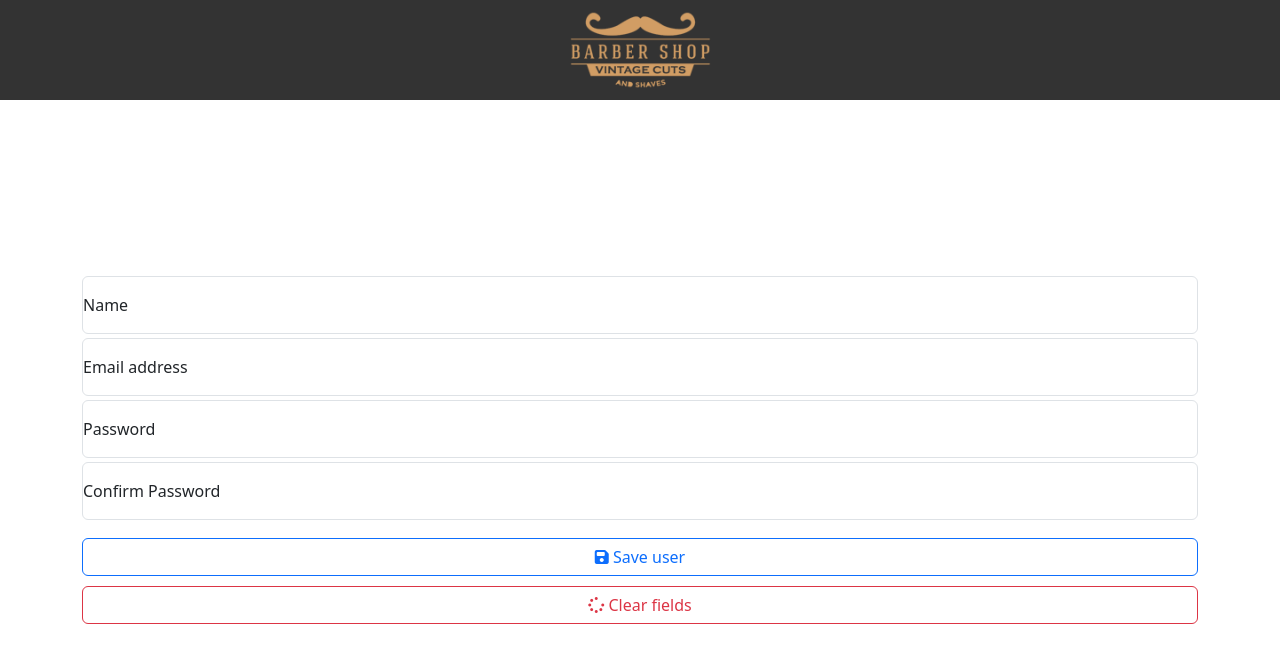
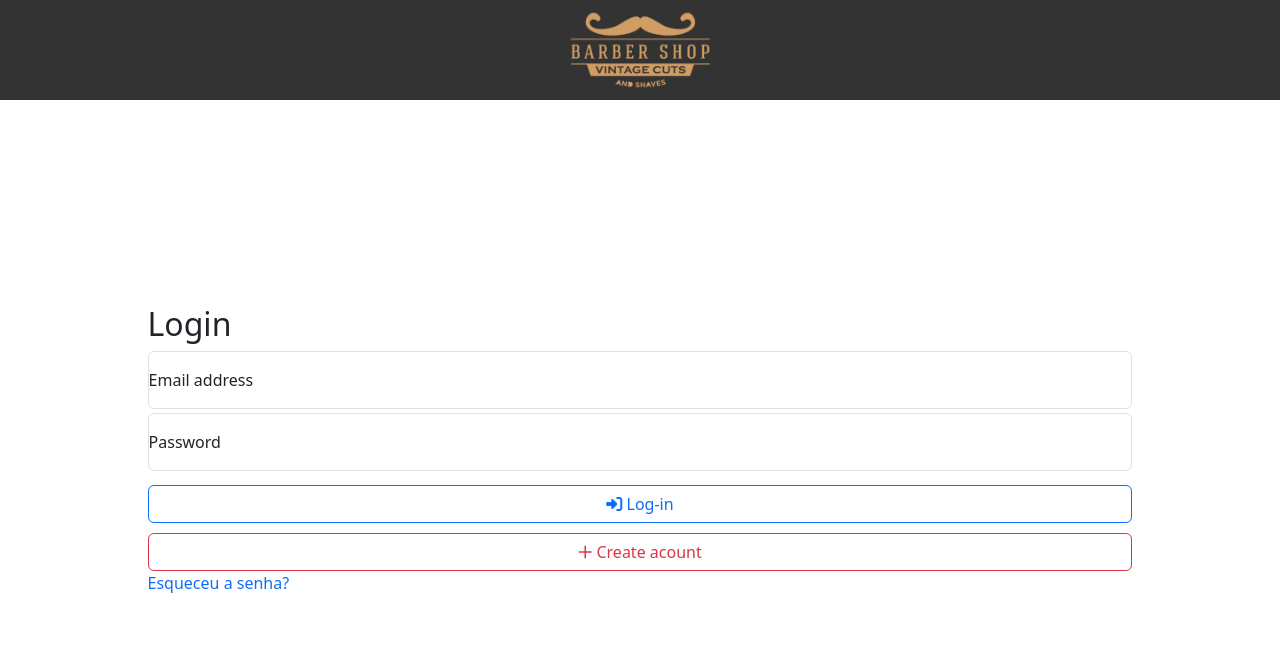
Before and after one commit to marcelo-paula/ProjAgendamento, a React (Create React App) app in the folder front/: page /login in a window 1280 px wide. Shown: the top 662 px of the page. Built offline with nearby package versions, Linux system fonts and the light colour scheme.

Commit message:
Feito algumas alterações no form de registro e login

```diff
--- a/front/src/App.js
+++ b/front/src/App.js
@@ -1,7 +1,8 @@
 import { BrowserRouter, Route, Routes } from "react-router-dom";
 import Agendamento from "./pages/Agendamento";
 import Home from "./pages/Home";
-import Login from './pages/Login';
+import Login from "./pages/Login";
+import RegisterUser from './pages/RegisterUser';
 
 function App() {
   return (
@@ -10,6 +11,7 @@ function App() {
         <Routes>
           <Route path="/" element={<Home />} />
           <Route path="/agendamento" element={<Agendamento />} />
+          <Route path="/register" element={<RegisterUser />} />
           <Route path="/login" element={<Login />} />
           <Route path="*" element={<h1>404 - Not Found</h1>} />
         </Routes>
--- a/front/src/components/Buttons/Buttons.js
+++ b/front/src/components/Buttons/Buttons.js
@@ -2,15 +2,20 @@ import React from 'react';
 import { Link } from 'react-router-dom';
 import './Buttons.style.css';
 
-const Buttons = ({submit, clear}) => {
+const Buttons = ({submit,
+                  imgSubmit,
+                  imgDanger,
+                  danger,
+                  redirectSubmit,
+                  redirectDanger}) => {
     return(
         <>
-            <Link to="/" className="btn btn-outline-primary">
-                <i class="fa-solid fa-floppy-disk"></i> {submit}
+            <Link to={redirectSubmit} className="btn btn-outline-primary">
+                {imgSubmit} {submit}
             </Link>
 
-            <Link to="/" className="btn btn-outline-danger">
-                <i class="fa-solid fa-spinner"></i> {clear}
+            <Link to={redirectDanger} className="btn btn-outline-danger">
+                {imgDanger} {danger}
             </Link>
         </>
     )
--- a/front/src/components/Form/Form.js
+++ b/front/src/components/Form/Form.js
@@ -1,15 +1,15 @@
 import React from 'react';
-import { Link } from 'react-router-dom';
 import './Form.style.css';
 import Buttons from '../Buttons/Buttons.js';
 
 
-const Login = () => {
+const RegisterUser = () => {
     return(
         <>
             <form className="formLogin col-12">
                 <div className="container">
                     <div className="row">
+                        <h2>Create acount</h2>
                         <div class="form-floating mb-1">
                             <input type="name" className="form-control" id="name" name="name" placeholder="Inform your name"/>
                             <label for="name">Name</label>
@@ -27,8 +27,12 @@ const Login = () => {
                             <label for="confirPassword">Confirm Password</label>
                         </div>
                         <div className="buttons">
-                            <Buttons submit="Save user"
-                                     clear="Clear fields"
+                            <Buttons redirectSubmit=""
+                                     imgSubmit={<i class="fa-solid fa-floppy-disk"></i>}
+                                     submit="Save user"
+                                     redirectDanger=""
+                                     imgDanger={<i class="fa-solid fa-spinner"></i>}
+                                     danger="Clear fields"
                             />
                         </div>
                     </div>
@@ -38,4 +42,4 @@ const Login = () => {
     )
 }
 
-export default Login
+export default RegisterUser
--- a/front/src/pages/Login.js
+++ b/front/src/pages/Login.js
@@ -1,12 +1,42 @@
-import PageLogin from '../components/Form/Form';
-import NavBar from '../components/NavBar/NavBar';
+import { Link } from "react-router-dom"
+import Buttons from "../components/Buttons/Buttons"
+import NavBar from "../components/NavBar/NavBar"
 
-const Login = () =>{
-    return(
-        <>
+function Login(){
+
+    function esqueciSenha(){
+        window.prompt("Esqueci minha senha", "Informe seu e-mail");
+    }
+
+    return (
+        <div>
             <NavBar logo="/images/logo.png" />
-            <PageLogin />
-        </>
+            <form className="formLogin col-12">
+                <div className="container">
+                    <div className="row">
+                        <h2>Login</h2>
+                        <div class="form-floating mb-1">
+                            <input type="email" className="form-control" id="email" name="email" placeholder="name@example.com"/>
+                            <label for="email">Email address</label>
+                        </div>
+                        <div class="form-floating mb-1">
+                            <input type="password" class="form-control" id="password" name="password" placeholder="Password"/>
+                            <label for="password">Password</label>
+                        </div>
+                        <div className="buttons">
+                             <Buttons redirectSubmit=""
+                                     imgSubmit={<i class="fa-solid fa-right-to-bracket"></i>}
+                                     submit="Log-in"
+                                     redirectDanger="/register"
+                                     imgDanger={<i class="fa-regular fa-plus"></i>}
+                                     danger="Create acount"
+                            />
+                        </div>
+                        <Link to="#" onClick={esqueciSenha}>Esqueceu a senha?</Link>
+                    </div>
+                </div>
+            </form>
+        </div>
     )
 }
 
--- /dev/null
+++ b/front/src/pages/RegisterUser.js
@@ -0,0 +1,13 @@
+import RegisterUser from '../components/Form/Form';
+import NavBar from '../components/NavBar/NavBar';
+
+const Login = () =>{
+    return(
+        <>
+            <NavBar logo="/images/logo.png" />
+            <RegisterUser />
+        </>
+    )
+}
+
+export default Login
--- /dev/null
+++ b/package.json
@@ -0,0 +1,5 @@
+{
+  "dependencies": {
+    "sweetalert": "^2.1.2"
+  }
+}
```
Also changed, not shown: 1 other file (tests, documents, lock files or other folders).
